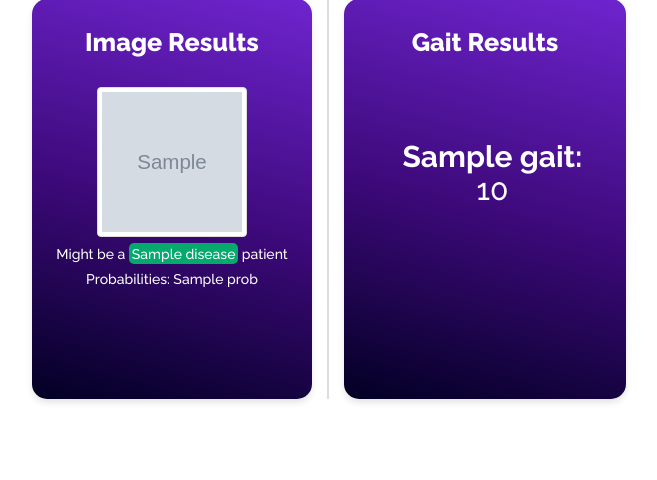
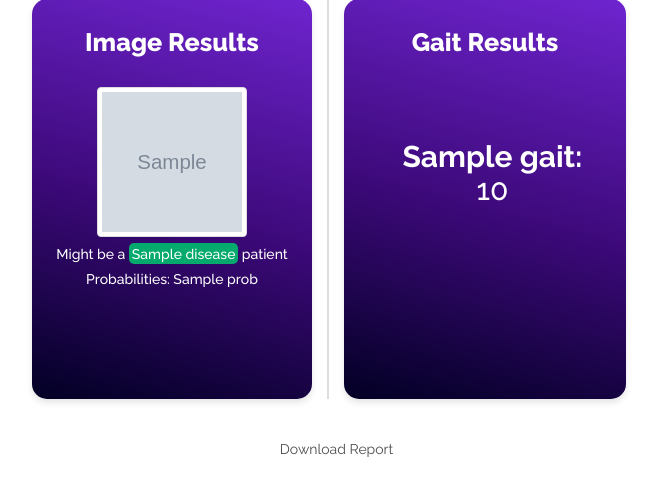
Before and after one commit to sanjeevini178/nddcnn, a Flask app: template templates/result.html in a window 1280 px wide. Shown: the part 320-800 px from the top of the page, without its empty margins (311-968 px from the left). Run offline with Flask 2, Linux system fonts and the light colour scheme; the template is opened without the code that fills it: most values are stand-ins (such as "Sample title", 1, 10 or a date in 2020); grey boxes marked "Sample" are stand-in pictures; parts of the project's set-up code (start-up, migrations or seed data) failed here and were passed over; some libraries are stand-ins or nearby versions.

Commit message:
download report

```diff
--- a/templates/result.html
+++ b/templates/result.html
@@ -102,6 +102,9 @@ background: linear-gradient(15deg, rgba(2,0,36,1) 0%, rgba(60,9,121,1) 47%, rgba
         </center>
       </div>
     </div>
+    <br>
+    <br>
+    <a href="{{ url_for('download_report', filename=pdf_report) }}">Download Report</a>
   </div>
 </body>
 </html>
```
